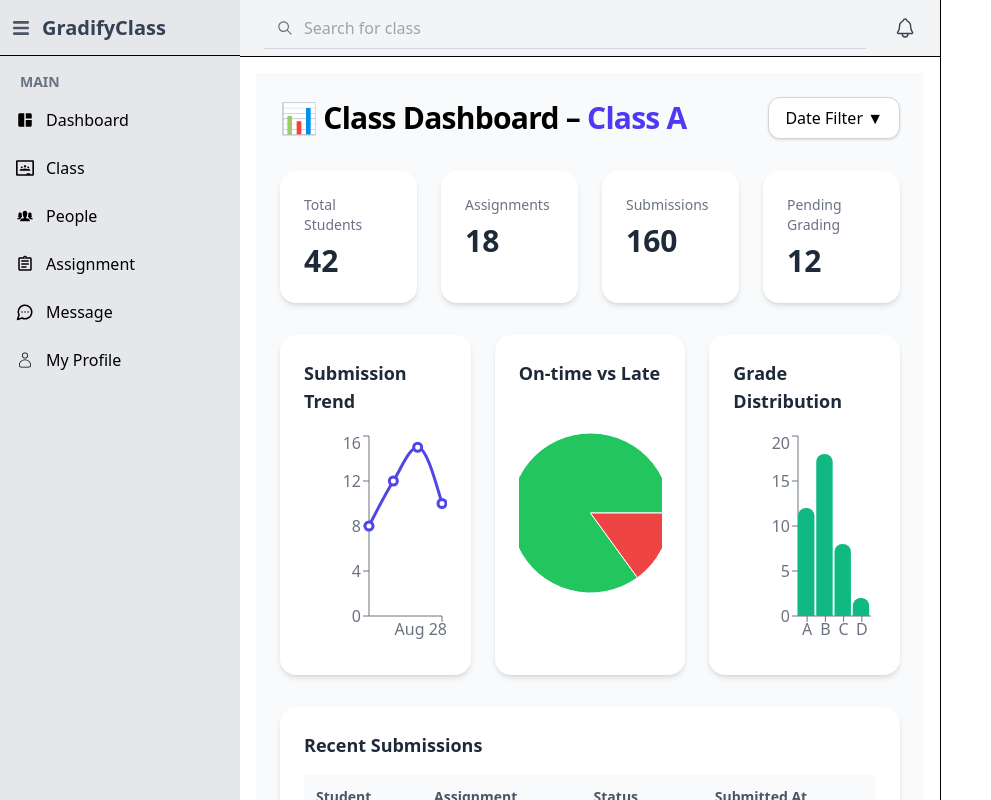
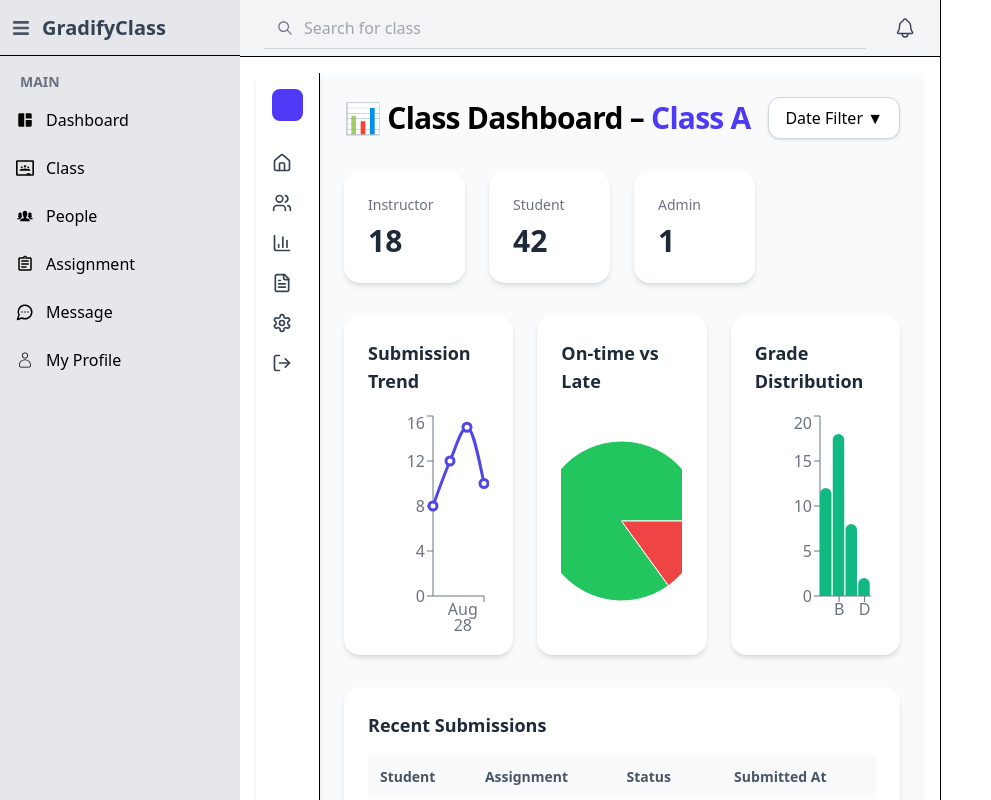
Before and after one commit to Vikram-Rai0/Gradify_CR, a React (Vite) app in the folder frontend/: page /dlayout in a window 1280 px wide. Shown: the whole page, without its empty margins (0-991 px from the left). Built offline with nearby package versions, Linux system fonts and the light colour scheme.

Commit message:
update dashboard ui

```diff
--- a/frontend/src/components/ClassroomFeed.jsx
+++ b/frontend/src/components/ClassroomFeed.jsx
@@ -14,7 +14,7 @@ export default function ClassroomFeed() {
     <div className="bg-gray-100 min-h-screen p-4">
       {showEditor && (
         <ClassroomPost
-          onNewPost={handleNewPost}         // ✅ PASSED PROPERLY HERE
+          onNewPost={handleNewPost} // ✅ PASSED PROPERLY HERE
           closeEditor={() => setShowEditor(false)}
         />
       )}
@@ -27,8 +27,6 @@ export default function ClassroomFeed() {
           + Announce something to your class
         </button>
       )}
-
-
     </div>
   );
 }
--- a/frontend/src/components/Dashboard.jsx
+++ b/frontend/src/components/Dashboard.jsx
@@ -1,4 +1,4 @@
-import React from "react";
+import React, { useState } from "react";
 import {
   LineChart,
   Line,
@@ -12,6 +12,14 @@ import {
   Pie,
   Cell,
 } from "recharts";
+import {
+  Home,
+  Users,
+  BarChart3,
+  FileText,
+  Settings,
+  LogOut,
+} from "lucide-react";
 
 // Dummy data for charts
 const submissionTrend = [
@@ -36,8 +44,49 @@ const gradeDistribution = [
 const COLORS = ["#22c55e", "#ef4444"];
 
 export default function TeacherDashboard() {
+  const [sidebarOpen, setSidebarOpen] = useState(false);
+
+  const menuItems = [
+    { label: "Dashboard", icon: <Home size={20} /> },
+    { label: "Students", icon: <Users size={20} /> },
+    { label: "Reports", icon: <BarChart3 size={20} /> },
+    { label: "Assignments", icon: <FileText size={20} /> },
+    { label: "Settings", icon: <Settings size={20} /> },
+    { label: "Logout", icon: <LogOut size={20} /> },
+  ];
+
   return (
-    <div className="p-6 space-y-8 bg-gray-50 min-h-screen">
+    <div className="flex min-h-screen bg-gray-50">
+      {/* Sidebar */}
+      <div
+        className={`bg-white shadow-md border-r transition-all duration-300 ease-in-out
+        ${sidebarOpen ? "w-56" : "w-16"}`}
+        onMouseEnter={() => setSidebarOpen(true)}
+        onMouseLeave={() => setSidebarOpen(false)}
+      >
+        <div className="flex flex-col h-full">
+          <div className="p-4 flex items-center gap-2">
+            <div className="w-8 h-8 bg-indigo-600 rounded-lg"></div>
+            {sidebarOpen && (
+              <h1 className="text-lg font-bold text-indigo-600">Gradify</h1>
+            )}
+          </div>
+          <nav className="flex-1 p-2 space-y-1">
+            {menuItems.map((item, idx) => (
+              <button
+                key={idx}
+                className="flex items-center gap-3 w-full p-2 rounded-lg text-gray-700 hover:bg-indigo-50 hover:text-indigo-600 transition"
+              >
+                {item.icon}
+                {sidebarOpen && <span className="text-sm">{item.label}</span>}
+              </button>
+            ))}
+          </nav>
+        </div>
+      </div>
+
+      {/* Main Dashboard */}
+      <div className="flex-1 p-6 space-y-8">
         {/* Header */}
         <div className="flex justify-between items-center">
           <h1 className="text-3xl font-bold tracking-tight">
@@ -51,10 +100,9 @@ export default function TeacherDashboard() {
         {/* KPI Cards */}
         <div className="grid grid-cols-1 md:grid-cols-4 gap-6">
           {[
-          { label: "Total Students", value: 42 },
-          { label: "Assignments", value: 18 },
-          { label: "Submissions", value: 160 },
-          { label: "Pending Grading", value: 12 },
+            { label: "Instructor", value: 18 },
+            { label: "Student", value: 42 },
+            { label: "Admin", value: 1 },
           ].map((kpi, idx) => (
             <div
               key={idx}
@@ -170,5 +218,6 @@ export default function TeacherDashboard() {
           </table>
         </div>
       </div>
+    </div>
   );
 }
--- a/frontend/src/components/dashboard/DSidebarL.jsx
+++ b/frontend/src/components/dashboard/DSidebarL.jsx
@@ -14,7 +14,7 @@ const DSidebarL = ({ isOpen, toggle }) => {
                 <button onClick={toggle} aria-label="Toggle Sidebar">
                     <FaBars className="text-gray-600 text-lg" />
                 </button>
-                {isOpen && <h1 className="font-bold text-xl text-gray-700">GradifyClass</h1>}
+                <h1 className="font-bold text-xl text-gray-700">GradifyClass</h1>
             </div>
 
             {/* Menu Section Label */}
```
Lines whose indentation alone changed are shown as unchanged.
